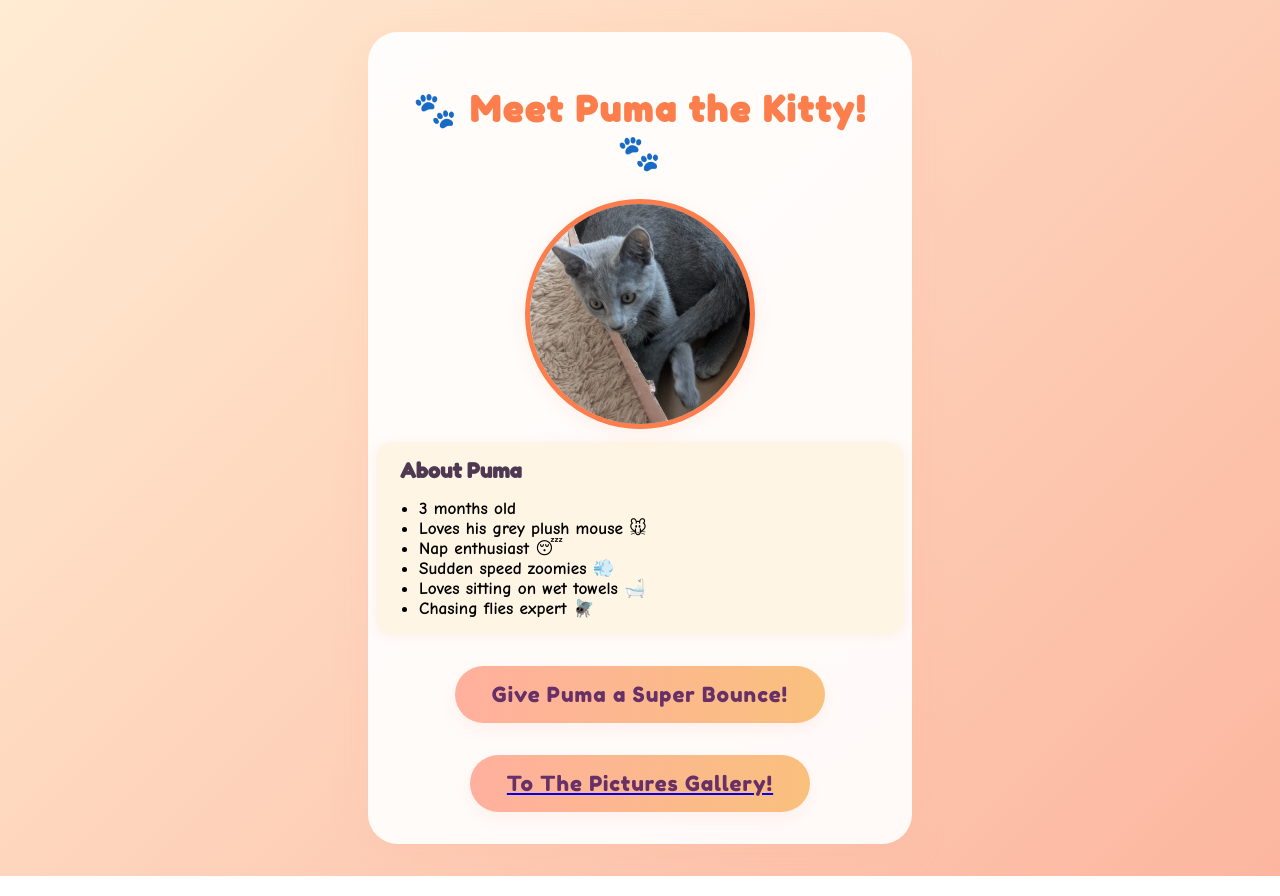
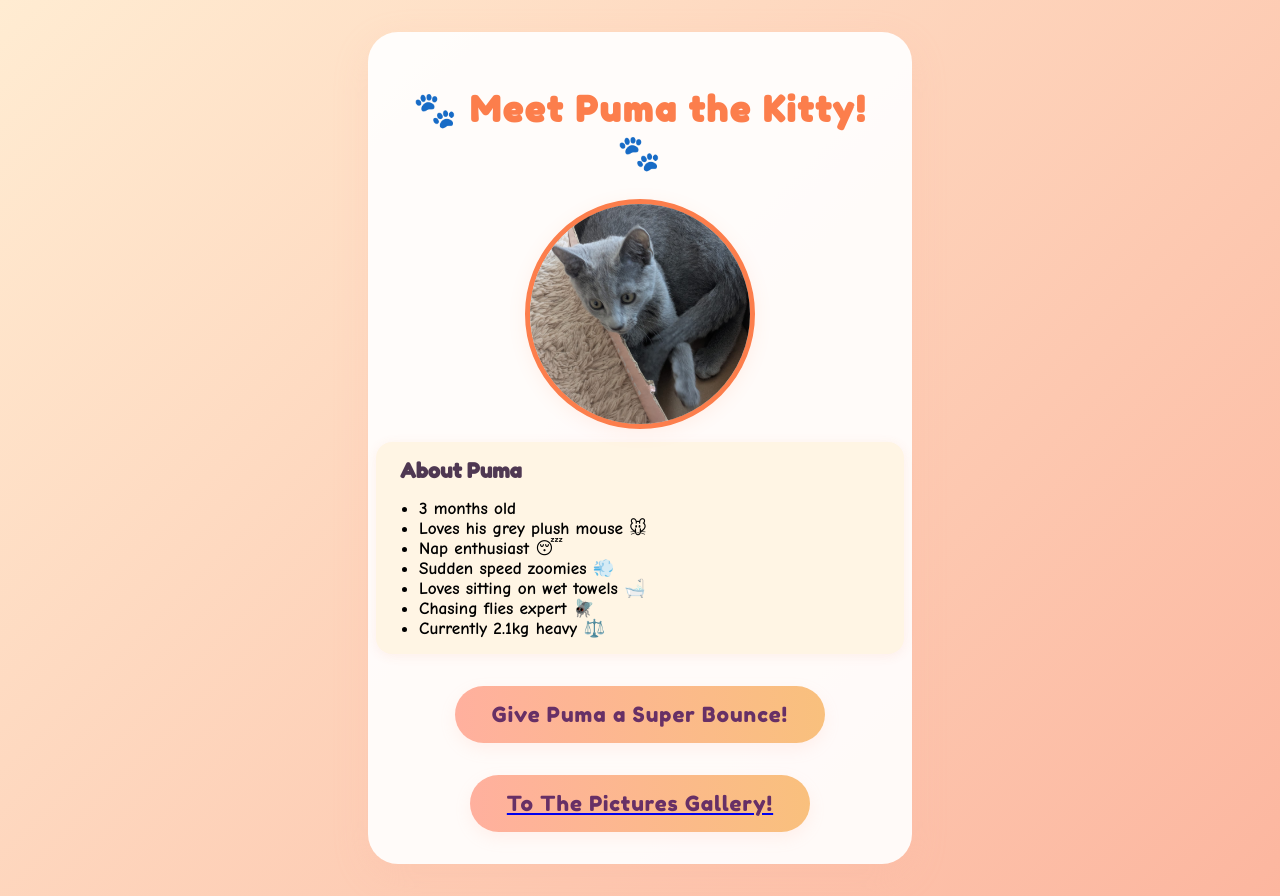
Before and after one commit to AstraBert/puma-the-cat, a plain HTML site: page index.html in a window 1280 px wide. Drawn offline with Linux system fonts and the light colour scheme.

Commit message:
Update index.html

```diff
--- a/index.html
+++ b/index.html
@@ -20,6 +20,7 @@
                     <li>Sudden speed zoomies 💨</li>
                     <li>Loves sitting on wet towels 🛁</li>
                     <li>Chasing flies expert 🪰</li>
+                    <li>Currently 2.1kg heavy ⚖️</li>
                 </ul>
             </div>
         </div>
```
